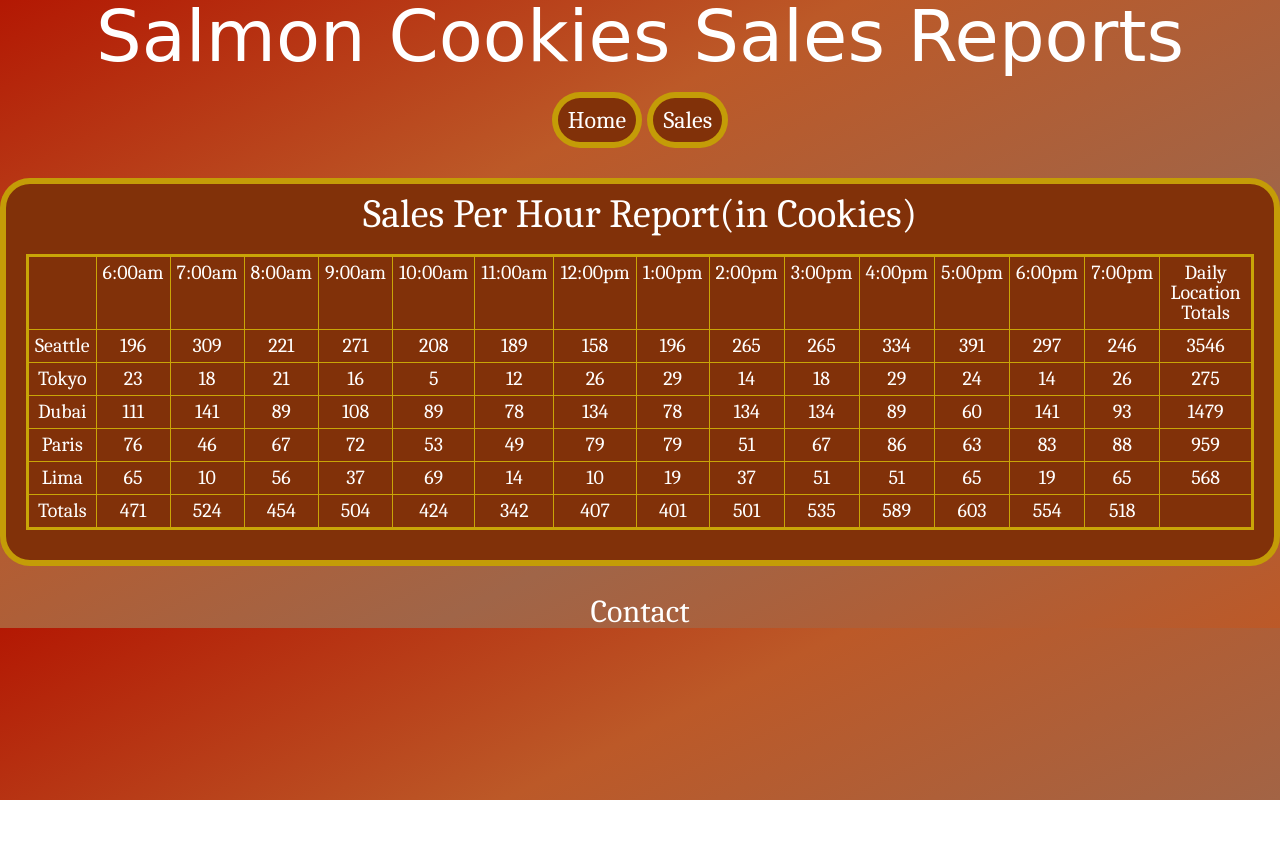
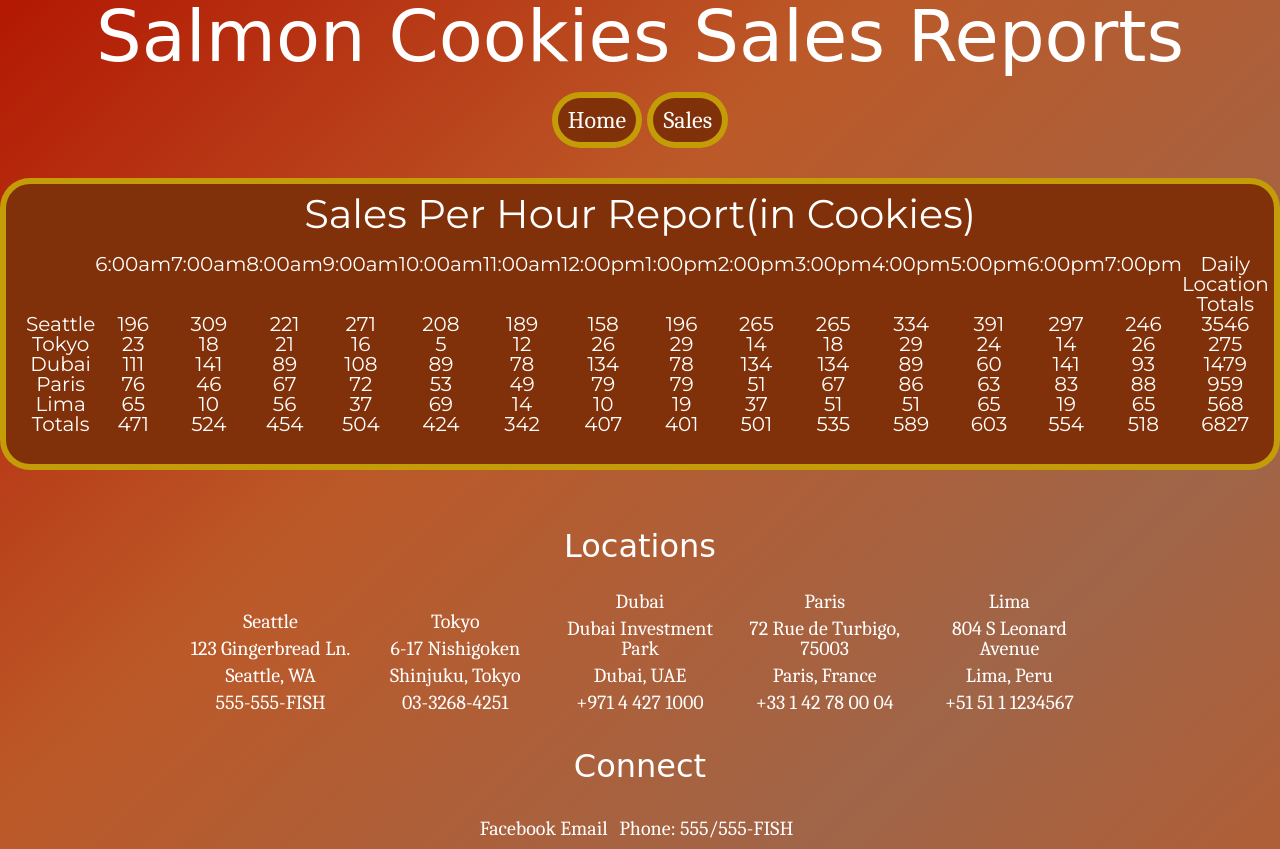
Before and after one commit to TheAgileMCB/cookie-stand, a plain HTML site: page sales.html in a window 1280 px wide. Shown: the top 849 px of the page. Before the commit the page ends 800 px from the top, so only its background shows below. Drawn offline with Linux system fonts and the light colour scheme; a web font is replaced by a local one.

Commit message:
totals functions are a go. added locations info. broke table style

```diff
--- a/css/style.css
+++ b/css/style.css
@@ -1,3 +1,7 @@
+* {
+  box-sizing: border-box;
+}
+
 body {
   background: linear-gradient(to bottom right, rgb(179, 24, 3), rgba(188, 89, 40, 1), rgb(160, 101, 72), rgba(188, 89, 40, 1));
   color: #FFFFFF;
@@ -46,6 +50,7 @@ a {
   border-radius: 30px;
   border: solid 6px rgba(201, 165, 7, 0.925);
   padding: 10px 20px 30px 20px;
+  font-family: 'Montserrat', sans-serif;
 }
 
 #sales-main section, #sales-main p, #sales-main ul {
@@ -86,37 +91,34 @@ h3 {
 footer {
   margin-top: 30px;
   text-align: center;
+  font-size: 1.25rem;
 }
-footer section {
+#locations section {
   display: inline-block;
-  width: 300px;
-  height: 300px;
-  margin: 0 auto;
+  width: 19%
 
 }
 #locations {
   display:inline-block;
-  width: 300px;
-  height: 300px;
   margin: 0 auto;
 }
 
-#locations a {
-display: block;
-margin: 6px;
+footer section p {
+  margin: 7px;
+}
+#connect a + p {
+display: inline-block;
 }
 
-footer section a {
-  display:block;
-  margin: 6px;
-}
-footer section p {
-  margin: 6px;
+#footer h3 {
+  margin: 30px;
+  font-family: 'Trade Winds', cursive;
+
 }
 
 footer img {
   display: block;
-  margin: 0 auto;
+  margin: 60px auto;
 }
 
 main p {
@@ -141,14 +143,24 @@ p:nth-child(3) img:first-of-type {
 
 main section {
   clear: both;
+  overflow: hidden;
   margin-top: 10px;
 }
+
+a:hover {
+  font-family: 'Trade Winds', cursive;
+  background-color: rgb(201, 165, 7);
+  border: solid 2px #fff;
+  border-radius: 20px;
+  padding: 3px;
+  color: rgb(129, 49, 9);
 
 
 /*-------------------------
            Table
 -------------------------*/
-table {
+
+#sales-table {
   border: solid 3px rgb(201, 165, 7);
   margin: 0 auto;
 }
@@ -157,3 +169,9 @@ th, td {
   border: solid 1px rgb(201, 165, 7);
   padding: 6px;
 }
+
+td:hover {
+  font-family: 'Trade Winds', cursive;
+  background-color: rgb(201, 165, 7);
+  padding: 3px;
+}
--- a/js/script.js
+++ b/js/script.js
@@ -1,5 +1,15 @@
 'use strict';
 console.log('ready to rock');
+
+/////////////////////Constructor////////////////////////
+function Store(storeName, minCustomers, maxCustomers, unitsPerCustomer) {
+  this.storeName = storeName;
+  this.minCustomers = minCustomers;
+  this.maxCustomers = maxCustomers;
+  this.unitsPerCustomer = unitsPerCustomer;
+  this.customersPerHour = [];
+  this.cookiesPerHour = [];
+}
 
 //////////////////////New Stores/////////////////////////////
 var Seattle = new Store('Seattle', 23, 65, 6.3);
@@ -48,6 +58,17 @@ Lima.getCookies();
 console.log(Lima.customersPerHour);
 console.log(Lima.cookiesPerHour);
 
+// eachHour = [];
+// var customers = getCustomers()
+// var hourlyCookies = getCookies()
+// this.cookiesPerHour[i] = hourlyCookies;
+// this.totalCookies += hourlyCookies;
+// if (eachHour[i]) {
+//   eachHour[i] += hourlyCookies;
+// } else {
+//   eachHour[i] = hourlyCookies;
+// }
+
 ///////////////////////Render////////////////////////////////
 var salesTable = document.getElementById('sales-table');
 var headRow = document.createElement('tr');
@@ -81,9 +102,12 @@ Store.prototype.render = function() {
   }
 
   var totalCell = document.createElement('td');
-  totalCell.textContent = this.cookiesPerHour.reduce( function(a, b){
+    var total = this.cookiesPerHour.reduce( function(a, b){
     return a + b;
   });
+
+  this.cookiesPerHour.push(total);
+ totalCell.textContent = total;
 
   storeRow.appendChild(totalCell);
   salesTable.appendChild(storeRow);
@@ -99,19 +123,13 @@ totalFoot.setAttribute('scope', 'row');
 totalFoot.textContent = 'Totals';
 footRow.appendChild(totalFoot);
 
-for ( let i = 0; i < hours.length; i++ ) {
+for ( let i = 0; i < hours.length + 1; i++ ) {
   var storeFoot = document.createElement('td');
-  storeFoot.textContent = Seattle.cookiesPerHour[i] + Tokyo.cookiesPerHour[i] + Dubai.cookiesPerHour[i] + Paris.cookiesPerHour[i] + Lima.cookiesPerHour[i];
+  var hourlyTotal = 0;
+  for ( let j = 0; j < stores.length; j++ ) {
+    hourlyTotal += stores[j].cookiesPerHour[i];
+  }
+  storeFoot.textContent = hourlyTotal;
   footRow.appendChild(storeFoot);
   salesTable.appendChild(footRow);
 }
-
-/////////////////////Constructor////////////////////////
-function Store(storeName, minCustomers, maxCustomers, unitsPerCustomer) {
-  this.storeName = storeName;
-  this.minCustomers = minCustomers;
-  this.maxCustomers = maxCustomers;
-  this.unitsPerCustomer = unitsPerCustomer;
-  this.customersPerHour = [];
-  this.cookiesPerHour = [];
-}
--- a/sales.html
+++ b/sales.html
@@ -26,9 +26,49 @@
     </table>
   </main>
   <footer id="footer">
-    <h3>Contact</h3>
+    <div id="locations">
+      <h3>Locations</h3>
+      <section >
+     <a href="#index.html">Seattle</a>
+     <p>123 Gingerbread Ln.</p>
+     <p>Seattle, WA</p>
+     <p>555-555-FISH</p>
+   </section>
+   <section >
+     <a href="tokyo.html">Tokyo</a>
+     <p>6-17 Nishigoken</p>
+     <p>Shinjuku, Tokyo</p>
+     <p>03-3268-4251</p>
+   </section>
+   <section >
+     <a href="dubai">Dubai</a>
+     <p>Dubai Investment Park</p>
+     <p>Dubai, UAE</p>
+     <p>+971 4 427 1000</p>
+   </section>
+   <section >
+     <a href="paris.html">Paris</a>
+     <p>72 Rue de Turbigo, 75003</p>
+     <p>Paris, France</p>
+   <p>+33 1 42 78 00 04</p>
+   </section>
+   <section >
+     <a href="lima.html">Lima</a>
+     <p>804 S Leonard Avenue</p>
+     <p>Lima, Peru</p>
+     <p>+51 51 1 1234567</p>
+   </section>
+   </div>
 
-  </footer>
+   <section id="connect">
+     <h3>Connect</h3>
+     <a href="https://www.facebook.com">Facebook</a>
+     <a href="mailto:salmonmanpat@aol.com">Email</a>
+     <p>Phone: 555/555-FISH</p>
+   </section>
+   <img src="images/salmon.png" alt="this is a salmon">
+
+ </footer>
   <script src="js/script.js"></script>
 </body>
 </html>
```
Also changed, not shown: index.html (+34 -13 lines), lima.html (+30 -0 lines).
